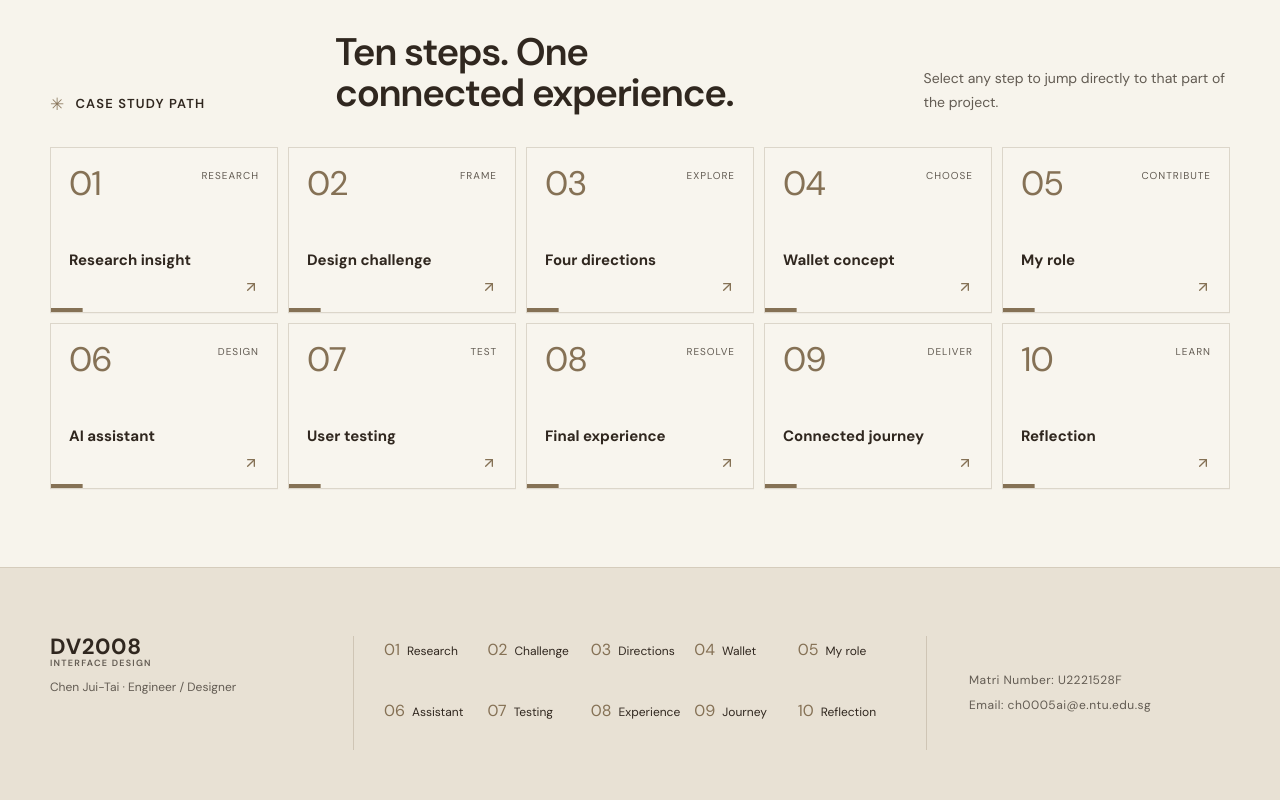
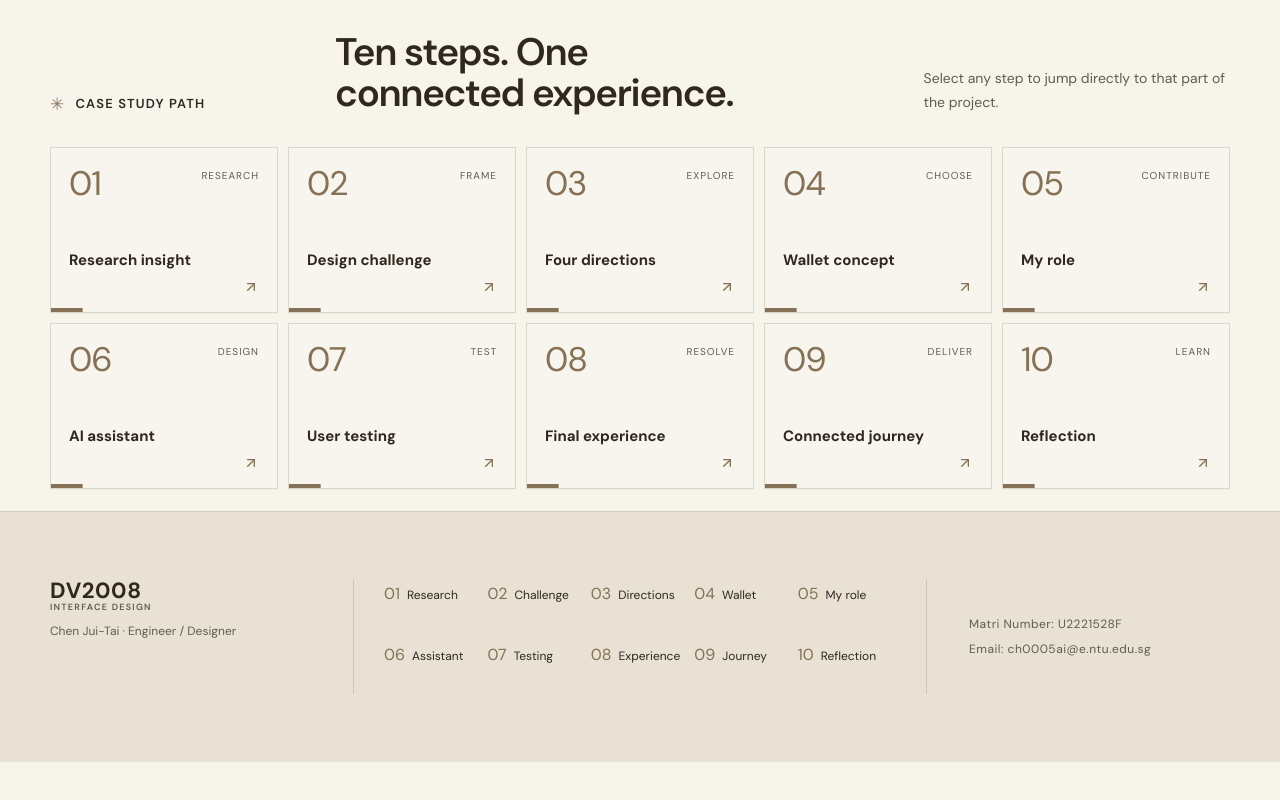
Before and after one commit to OswinJTC/DV2008---Individual, a React (Vite) app: page / in a window 1280 px wide. Shown: the part 1482-2282 px from the top of the page. After the commit the page ends 2244 px from the top, so only its background shows below. Built offline with nearby package versions, Linux system fonts and the light colour scheme.

Commit message:
Extend page backgrounds to the footer

```diff
--- a/src/styles.css
+++ b/src/styles.css
@@ -3454,6 +3454,12 @@ footer > a {
 .page-final .section {
   padding-block: 42px;
 }
+.page-contribution {
+  background: #eeeadf;
+}
+.page-final {
+  background: #e9e6db;
+}
 .page-research .challenge {
   padding-block: 38px;
 }
@@ -3577,7 +3583,7 @@ footer > a {
   border-bottom: 1px solid #d5ccbc;
 }
 .site-footer {
-  margin-top: 56px;
+  margin-top: 0;
   background: #e8e1d4;
   border-top: 1px solid #d5ccbc;
 }
```
